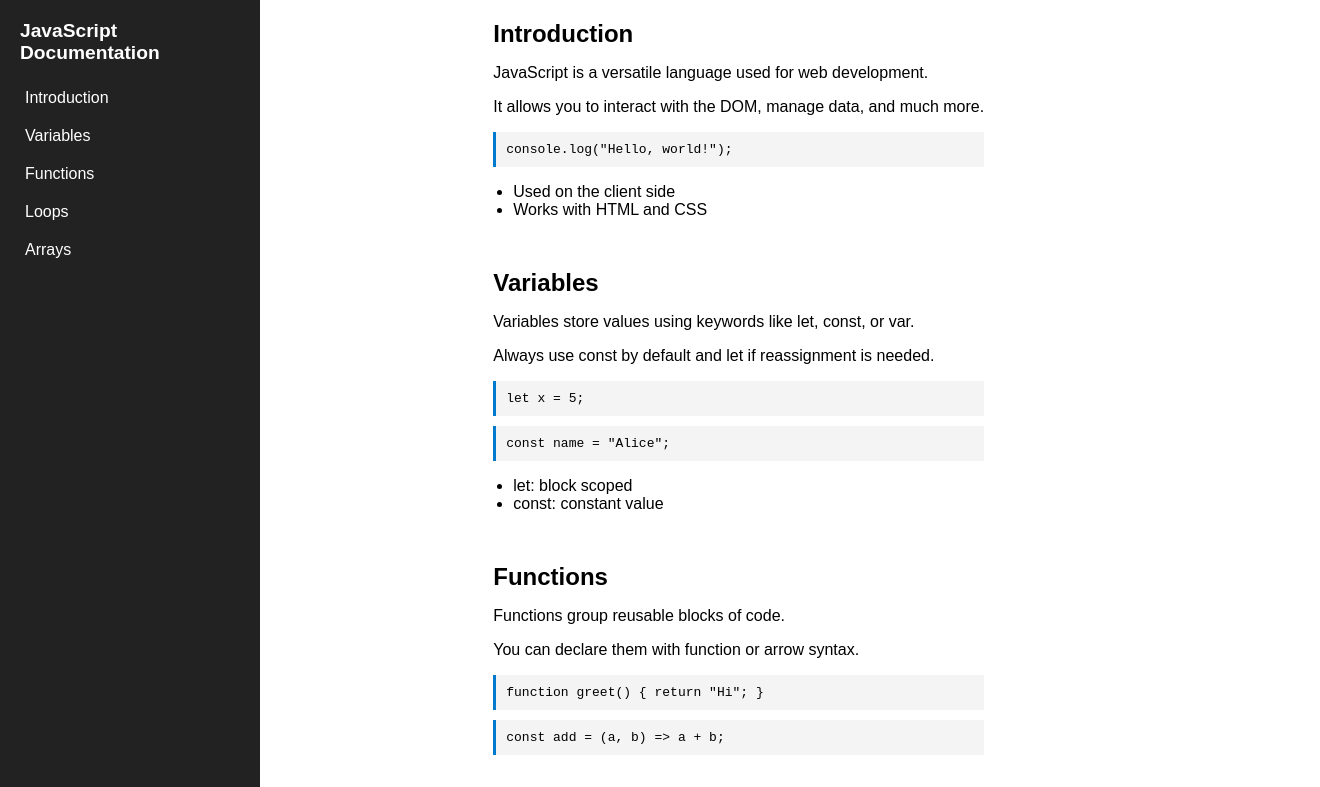
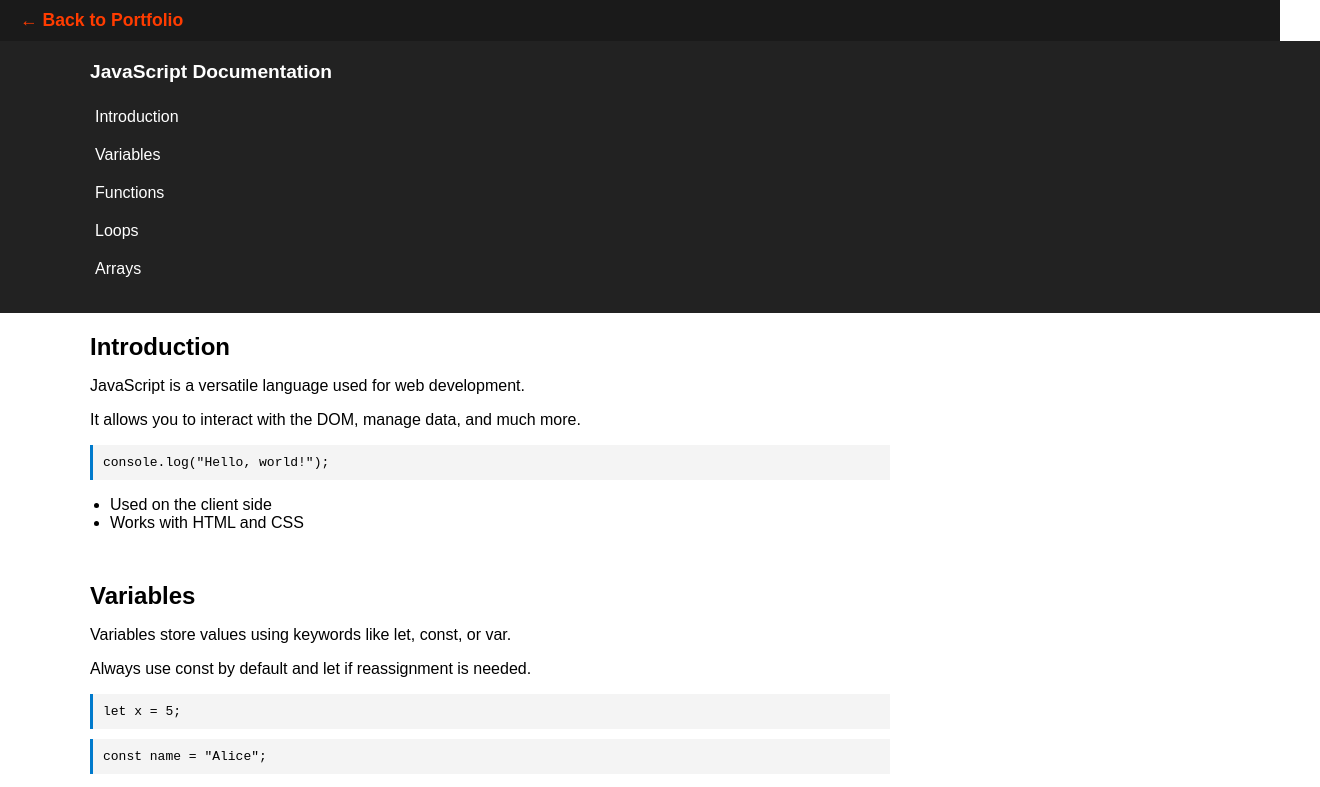
Before and after one commit to CaimanBrujo/freecodecamp-responsive-webdev, a plain HTML site: page pages/project3-tech-doc-page/index.html in a window 1280 px wide. Shown: the top 787 px of the page, 1320 px wide, since content can reach past the window. Drawn offline with Linux system fonts and the light colour scheme.

Commit message:
fix: improve responsive layout of project 3 (technical documentation page)
adjusted CSS to ensure all sections display correctly on different screen sizes without losing information

```diff
--- a/pages/project3-tech-doc-page/styles.css
+++ b/pages/project3-tech-doc-page/styles.css
@@ -3,6 +3,7 @@ body {
   margin: 0;
   font-family: Arial, sans-serif;
   display: flex;
+   flex-direction: column;
 }
 
 .topbar {
@@ -28,11 +29,12 @@ body {
    NAVBAR
 ----------------*/
 #navbar {
-  position: fixed;
+  position: relative;
+  width: 100%;
+  height: auto;
   top: 0;
   left: 0;
-  width: 220px;
-  height: 100vh;
+
   background-color: #222;
   color: #fff;
   padding: 20px;
@@ -40,12 +42,15 @@ body {
 }
 
 #navbar header {
+  margin-left: 70px;
   font-size: 1.2em;
   font-weight: bold;
   margin-bottom: 20px;
+
 }
 
 .nav-link {
+  margin-left: 70px;
   display: block;
   color: white;
   text-decoration: none;
@@ -61,7 +66,7 @@ body {
    MAIN
 -------------------*/
 #main-doc {
-  margin-left: 270px;
+  margin-left: 70px;
   padding: 20px;
   max-width: 800px;
 
@@ -103,7 +108,10 @@ ul {
     height: auto;
   }
 
-  #main-doc {
+  #main-doc,
+  #navbar,
+  #navbar header,
+  .nav-link  {
     margin-left: 0;
   }
 }
```
